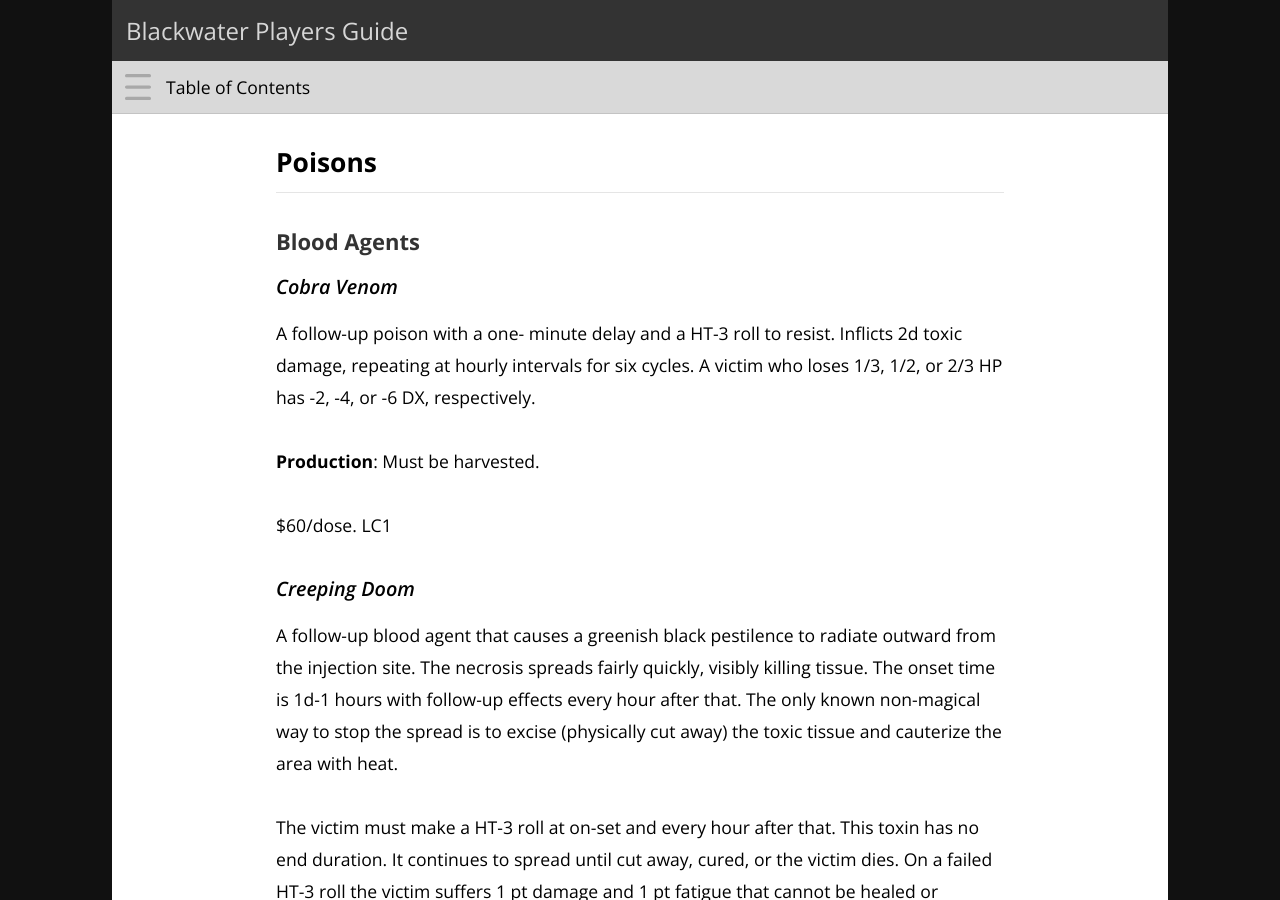
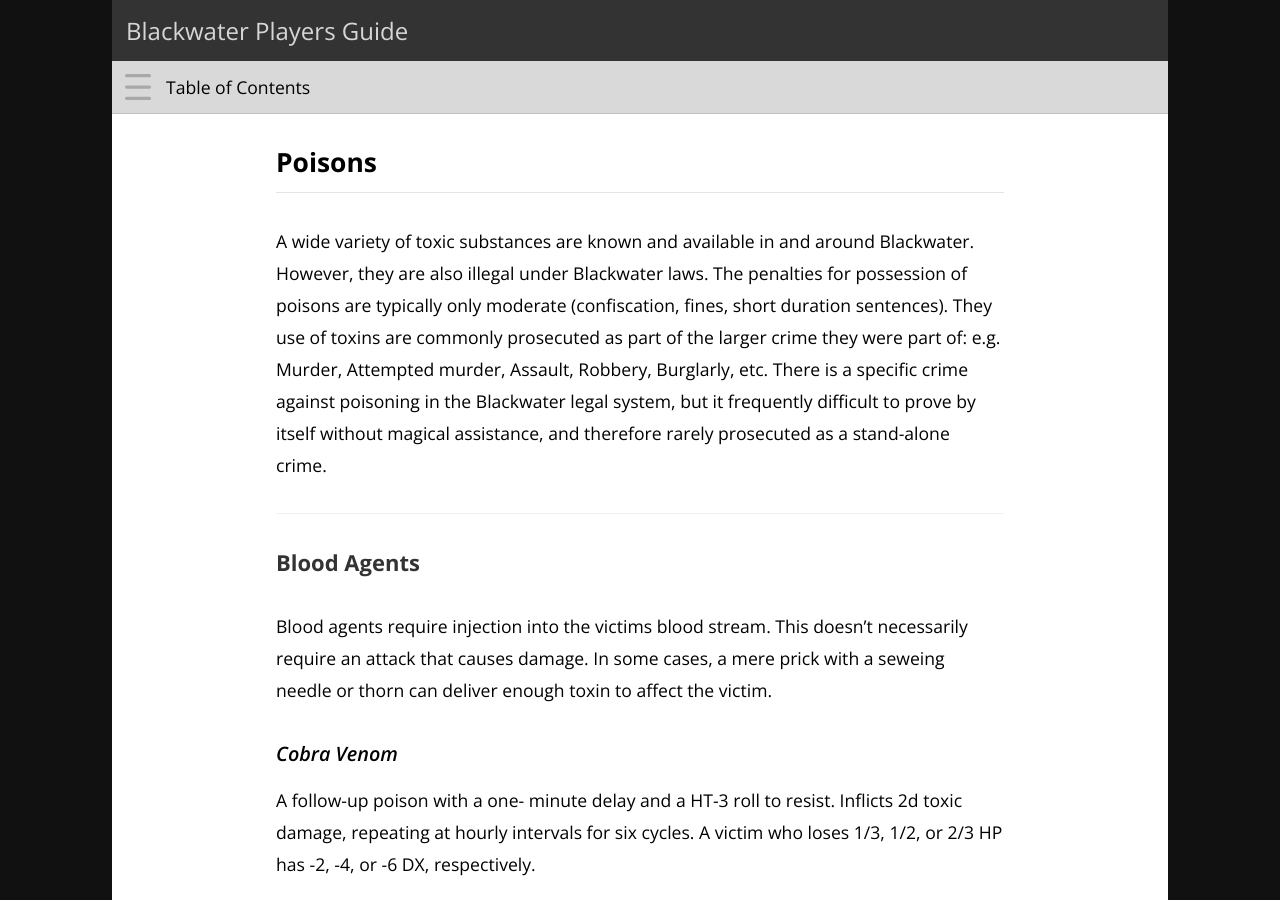
Before and after one commit to rickosborne/blackwater, a Jekyll site: the page built from _guide/350-poisons.md, in a window 1280 px wide and 900 px high. Built offline with Jekyll 4.4.1, drawn with Linux system fonts in a browser that asks for light colours; some of the changed text lies outside the part shown.

Commit message:
Update 350-poisons.md

```diff
--- a/_guide/350-poisons.md
+++ b/_guide/350-poisons.md
@@ -5,7 +5,10 @@ layout: default
 
 # Poisons
 
+A wide variety of toxic substances are known and available in and around Blackwater.  However, they are also illegal under Blackwater laws.  The penalties for possession of poisons are typically only moderate (confiscation, fines, short duration sentences).  They use of toxins are commonly prosecuted as part of the larger crime they were part of: e.g. Murder, Attempted murder, Assault, Robbery, Burglarly, etc.  There is a specific crime against poisoning in the Blackwater legal system, but it frequently difficult to prove by itself without magical assistance, and therefore rarely prosecuted as a stand-alone crime.
+
 ## Blood Agents
+Blood agents require injection into the victims blood stream.  This doesn't necessarily require an attack that causes damage.  In some cases, a mere prick with a seweing needle or thorn can deliver enough toxin to affect the victim.
 
 ### Cobra Venom
 
@@ -86,6 +89,7 @@ Victims must make a HT roll to resist the effects which last 1d minutes.  On a f
 $100/dose. LC 1.
 
 ## Contact Agents
+Contact Agents are absorbed directly through the victims skin and must be cautiosly handled by the poisoner.
 
 ### The Long Sleep
 
@@ -106,6 +110,7 @@ If the victim suffers from catatonic stupor, once they recover from that bought
 $40/dose.  LC 1.
 
 ## Digestive Agents
+Digestive Agents must be consumed by the victim, typically through eating or drinking.
 
 ### Cerbera
 
@@ -172,6 +177,7 @@ Harvested and distilled from certain shellfish following the Red Tides.  It has
 $20/dose. LC1.
 
 ## Respiratory Agents
+Respiratory Agents are commonly in the form of smoke, mist, or aerosol and must be inhaled by the victim to be effective.
 
 ### Blood Berry Powder
 
```
